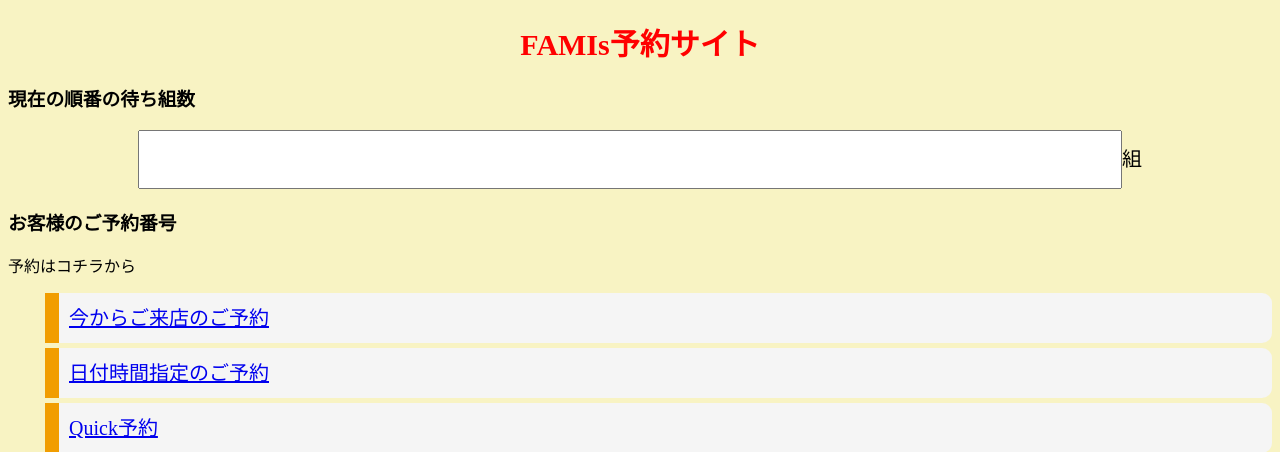
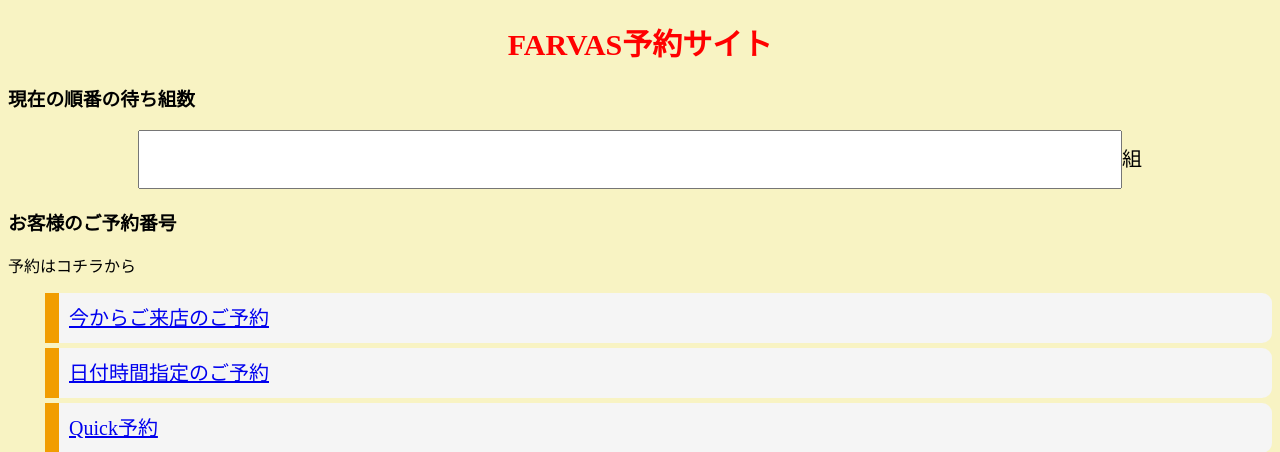
Before and after one commit to k17rs601/k17rs601-wr, a PHP site: page /start.php in a window 1280 px wide. Shown: the top 452 px of the page. Run offline with PHP 8.4, Linux system fonts and the light colour scheme.

Commit message:
細かな修正
・新規登録画面の名前をueditからregisterに変更
・各ファイルのソースコード「FAMIs」の部分を「FARVAS」に変更

```diff
--- a/reserve/login.html
+++ b/reserve/login.html
@@ -4,11 +4,11 @@
     <head>
         <meta charset="UTF-8">
         <meta name="viewport" content="width=device-width">
-        <title>FAMIs</title>
+        <title>FARVASログイン画面</title>
     </head>
 
 <body>
-    <h1 style="text-align:center">FAMIs予約サイト</h1>
+    <h1 style="text-align:center">FARVAS予約サイト</h1>
     <hr>
     <form action="log.php" method="post">
         <table align="center" class="login">
@@ -19,6 +19,6 @@
             <input type="submit" value="ログイン" class="subm" >
         </div>
     </form>
-    <h4 style="text-align:center;"><a href="uedit.html">新規ご登録はコチラから</a></h4>
+    <h4 style="text-align:center;"><a href="register.html">新規ご登録はコチラから</a></h4>
 </body>
 </html>
--- a/reserve/uedit.html
+++ b/reserve/register.html
@@ -2,14 +2,14 @@
 <html lang="ja">
 
 <head>
-  <link rel="stylesheet" href="uedit.css">
+  <link rel="stylesheet" href="register.css">
   <meta name="viewport" content="width=device-width">
   <meta http-equiv="Content-Type" content="text/html; charset=utf-8" />
-  <title>FAMIs</title>
+  <title>FARVAS新規登録</title>
 </head>
 
 <body>
-  <form action="uedit.php" method="post">
+  <form action="register.php" method="post">
     氏名（ニックネーム）：<br>
     <input type="text" name="name" size="30" value=""><br>
     メールアドレス：<br>
--- a/reserve/uedit.php
+++ b/reserve/register.php
@@ -2,7 +2,7 @@
 <html>
 
 <head>
-    <link rel="stylesheet" href="uedit.css">
+    <link rel="stylesheet" href="register.css">
     <meta name="viewport" content="width=device-width">
     <meta http-equiv="Content-Type" content="text/html; charset=utf-8" />
     <title>ユーザー登録</title>
@@ -14,7 +14,7 @@
     $ema = $_POST['email'];
     $pas  = $_POST['pass'];
     $id = $_POST['id'];
-    $con = new mysqli('localhost', 'root', '', 'FAMIs');
+    $con = new mysqli('localhost', 'root', '', 'FARVAS');
     if (!$id || !$na || !$ema || !$pas) {
         if (!$na) {
             echo "「ユーザーネーム」";
@@ -34,7 +34,7 @@
         exit('データベースに接続できませんでした。');
     }
 
-    $result = mysqli_select_db($con, 'FAMIs');
+    $result = mysqli_select_db($con, 'FARVAS');
     if (!$result) {
         exit('データベースを選択できませんでした。');
     }
--- a/reserve/res2.php
+++ b/reserve/res2.php
@@ -11,7 +11,7 @@
 <?php
 date_default_timezone_set('Asia/Tokyo');     //基準時刻を日本に設定
 $date = date('Y-m-d');
-$conn = new mysqli("localhost", "root", "", "FAMIs"); //MySQLサーバへ接続
+$conn = new mysqli("localhost", "root", "", "FARVAS"); //MySQLサーバへ接続
 $conn->set_charset('utf8'); //データベースとの通信をUTF8で行う。
 //$sqlid = "SELECT MAX(reserve_number) FROM tbl_res WHERE reserve_number < 999 and DATE(res_datetime) = '';";
 $sql1 = "SELECT MAX(reserve_number) FROM tbl_res WHERE reserve_number < 1000 and DATE(res_datetime) = '$date' ;"; //即時予約の番号の最大値を取得
--- a/reserve/resi2.php
+++ b/reserve/resi2.php
@@ -11,7 +11,7 @@
 <?php
 date_default_timezone_set('Asia/Tokyo');     //基準時刻を日本に設定
 $date = date('Y-m-d');
-$conn = new mysqli("localhost", "root", "", "FAMIs"); //MySQLサーバへ接続
+$conn = new mysqli("localhost", "root", "", "FARVAS"); //MySQLサーバへ接続
 $conn->set_charset('utf8'); //データベースとの通信をUTF8で行う。
 $PeopleNumber = $_POST['howp'];
 //$sqlid = "SELECT MAX(reserve_number) FROM tbl_res WHERE reserve_number < 999 and DATE(res_datetime) = '';";
--- a/reserve/start.php
+++ b/reserve/start.php
@@ -5,15 +5,15 @@
   <meta charset="UTF-8">
   <link rel="stylesheet" href="login.css">
   <link rel="stylesheet" href="listyle.css">
-  <h1 style="text-align:center">FAMIs予約サイト</h1>
+  <h1 style="text-align:center">FARVAS予約サイト</h1>
   <meta name="viewport" content="width=device-width">
 </head>
 
 <body>
   <?php
-  $con = mysqli_connect('localhost', 'root', '', 'FAMIs');
+  $con = mysqli_connect('localhost', 'root', '', 'FARVAS');
 
-  $rezu = mysqli_query($con, "FAMIs");
+  $rezu = mysqli_query($con, "FARVAS");
   ?>
   <h3>現在の順番の待ち組数</h3>
   <div style="font-size:20px; text-align:center">
--- a/reserve/top.php
+++ b/reserve/top.php
@@ -28,7 +28,7 @@
     die("セッションエラーです。再度ログインしてください。");
   }
 
-  $conn = new mysqli("localhost", "root", "", "FAMIs"); //MySQLサーバへ接続
+  $conn = new mysqli("localhost", "root", "", "FARVAS"); //MySQLサーバへ接続
   $conn->set_charset('utf8'); //データベースとの通信をUTF8で行う。
   $id = $_SESSION["id"];
   $sql = "SELECT reserve FROM tbl_res WHERE id = '$id'"; //ユーザ識別番号が一致する予約番号を取得
```
Also changed, not shown: reserve/register.css (renamed from reserve/uedit.css).
